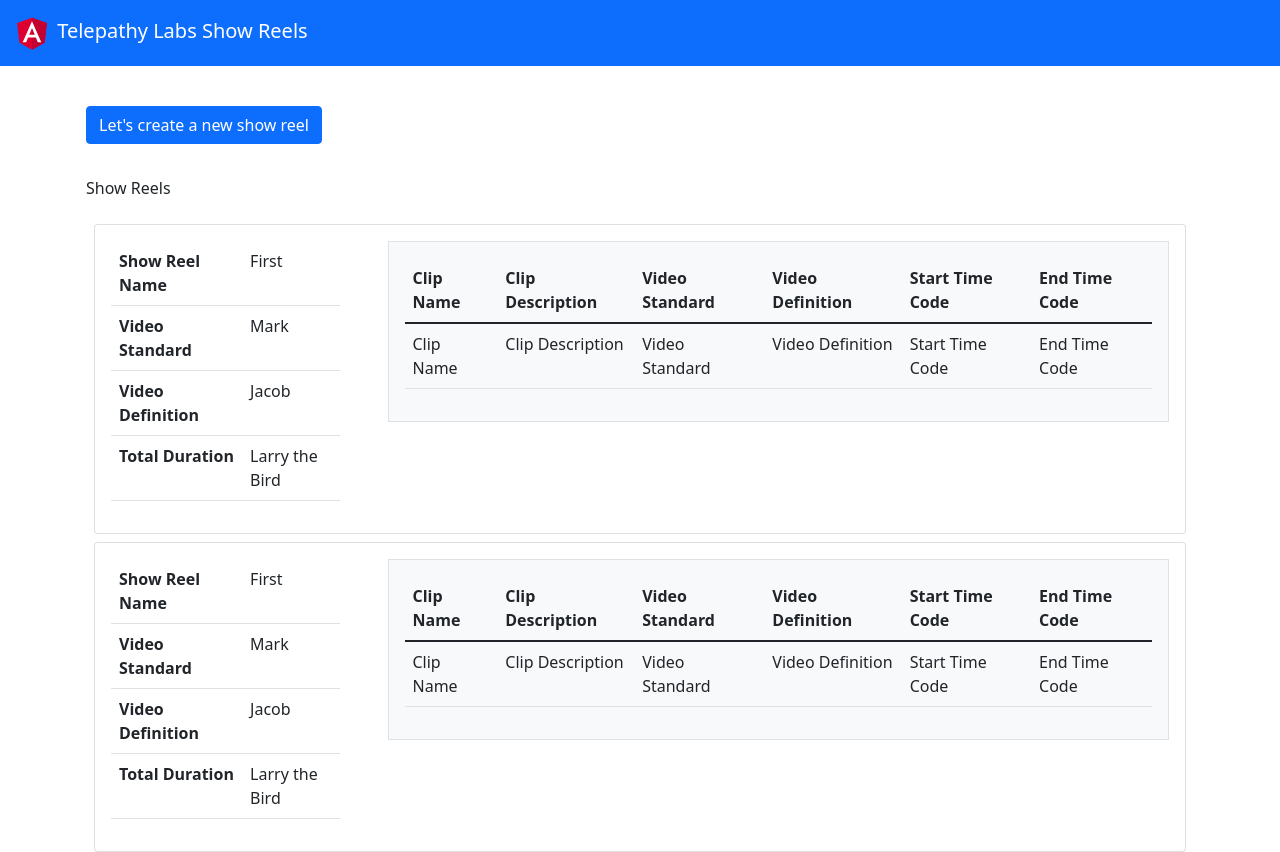
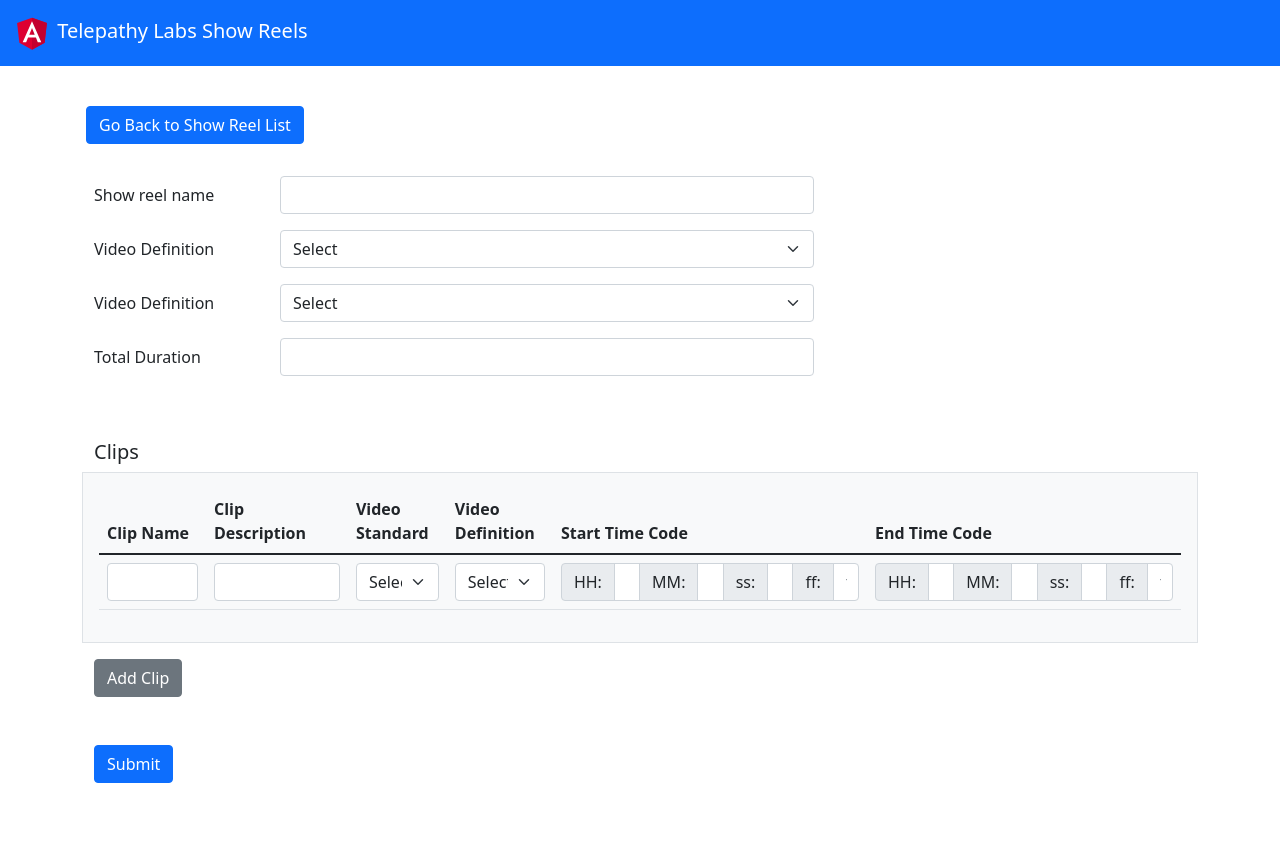
Before and after one commit to nisal-wickramage/telepathylabs-show-reels, an Angular app in the folder src/TelepathyLabs.ShowReels.Web/: page /new-show-reel in a window 1280 px wide. Before the commit this address led to /. After the commit the page ends 800 px from the top, so only its background shows below. Built offline with nearby package versions, Linux system fonts and the light colour scheme.

Commit message:
Add show reel editor

```diff
--- a/src/TelepathyLabs.ShowReels.Web/src/app/app-routing.module.ts
+++ b/src/TelepathyLabs.ShowReels.Web/src/app/app-routing.module.ts
@@ -1,7 +1,12 @@
 import { NgModule } from '@angular/core';
 import { RouterModule, Routes } from '@angular/router';
+import { ShowReelEditorComponent } from './show-reel-editor/show-reel-editor.component';
+import { ShowReelListComponent } from './show-reel-list/show-reel-list.component';
 
-const routes: Routes = [];
+const routes: Routes = [
+  { path: 'new-show-reel', component: ShowReelEditorComponent},
+  { path: '**', component: ShowReelListComponent}
+];
 
 @NgModule({
   imports: [RouterModule.forRoot(routes)],
--- a/src/TelepathyLabs.ShowReels.Web/src/app/app.component.html
+++ b/src/TelepathyLabs.ShowReels.Web/src/app/app.component.html
@@ -11,5 +11,4 @@
 </nav>
 <br>
 
-<app-show-reel-list></app-show-reel-list>
 <router-outlet></router-outlet>
--- a/src/TelepathyLabs.ShowReels.Web/src/app/app.module.ts
+++ b/src/TelepathyLabs.ShowReels.Web/src/app/app.module.ts
@@ -5,12 +5,14 @@ import { AppRoutingModule } from './app-routing.module';
 import { AppComponent } from './app.component';
 import { ShowReelListComponent } from './show-reel-list/show-reel-list.component';
 import { ShowReelInformationComponent } from './show-reel-information/show-reel-information.component';
+import { ShowReelEditorComponent } from './show-reel-editor/show-reel-editor.component';
 
 @NgModule({
   declarations: [
     AppComponent,
     ShowReelListComponent,
-    ShowReelInformationComponent
+    ShowReelInformationComponent,
+    ShowReelEditorComponent
   ],
   imports: [
     BrowserModule,
--- /dev/null
+++ b/src/TelepathyLabs.ShowReels.Web/src/app/show-reel-editor/show-reel-editor.component.html
@@ -0,0 +1,122 @@
+<div class="container px-4">
+    <div class="light row gx-5">
+        <div class="col p-3">
+            <a type="button" class="btn btn-primary" routerLink="/list" routerLinkActive="active"
+                ariaCurrentWhenActive="page">
+                Go Back to Show Reel List
+            </a>
+        </div>
+    </div>
+
+    <form>
+        <div class="row mt-3">
+            <label class="col-2 col-form-label">Show reel name</label>
+            <div class="col-6">
+                <input type="text" class="form-control">
+            </div>
+        </div>
+        <div class="row mt-3">
+            <label class="col-2 col-form-label">Video Definition</label>
+            <div class="col-6">
+                <select class="form-select" aria-label="Video Standard">
+                    <option selected>Select</option>
+                    <option value="1">PAL</option>
+                    <option value="2">NTSC</option>
+                </select>
+            </div>
+        </div>
+
+        <div class="row mt-3">
+            <label class="col-2 col-form-label">Video Definition</label>
+            <div class="col-6">
+                <select class="form-select" aria-label="Video Definition">
+                    <option selected>Select</option>
+                    <option value="1">SD</option>
+                    <option value="2">HD</option>
+                </select>
+            </div>
+        </div>
+
+        <div class="row mt-3">
+            <label class="col-2 col-form-label">Total Duration</label>
+            <div class="col-6">
+                <input type="text" class="form-control">
+            </div>
+        </div>
+
+        <br><br>
+        <div class="row mt-3">
+            <div class="col-3">
+                <h5>Clips</h5>
+            </div>
+        </div>
+
+        <div class="row p-3 border bg-light">
+            <table class="table">
+                <thead>
+                    <tr>
+                        <th>Clip Name</th>
+                        <th>Clip Description</th>
+                        <th>Video Standard</th>
+                        <th>Video Definition</th>
+                        <th>Start Time Code</th>
+                        <th>End Time Code</th>
+                    </tr>
+                </thead>
+                <tbody>
+                    <tr>
+                        <td> <input type="text" class="form-control"></td>
+                        <td> <input type="text" class="form-control"></td>
+                        <td>
+                            <select class="form-select" aria-label="Video Standard">
+                                <option selected>Select</option>
+                                <option value="1">PAL</option>
+                                <option value="2">NTSC</option>
+                            </select>
+                        </td>
+                        <td>
+                            <select class="form-select" aria-label="Video Definition">
+                                <option selected>Select</option>
+                                <option value="1">SD</option>
+                                <option value="2">HD</option>
+                            </select>
+                        </td>
+                        <td>
+                            <div class="input-group">
+                                <span class="input-group-text">HH:</span>
+                                <input type="text" class="form-control" placeholder="HH" aria-label="Hours">
+                                <span class="input-group-text">MM:</span>
+                                <input type="text" class="form-control" placeholder="MM" aria-label="Minutes">
+                                <span class="input-group-text">ss:</span>
+                                <input type="text" class="form-control" placeholder="ss" aria-label="Seconds">
+                                <span class="input-group-text">ff:</span>
+                                <input type="text" class="form-control" placeholder="ff" aria-label="Frames">
+                            </div>
+                        </td>
+                        <td>
+                            <div class="input-group">
+                                <span class="input-group-text">HH:</span>
+                                <input type="text" class="form-control" placeholder="HH" aria-label="Hours">
+                                <span class="input-group-text">MM:</span>
+                                <input type="text" class="form-control" placeholder="MM" aria-label="Minutes">
+                                <span class="input-group-text">ss:</span>
+                                <input type="text" class="form-control" placeholder="ss" aria-label="Seconds">
+                                <span class="input-group-text">ff:</span>
+                                <input type="text" class="form-control" placeholder="ff" aria-label="Frames">
+                            </div>
+                        </td>
+                    </tr>
+                </tbody>
+            </table>
+        </div>
+
+        <div class="row mt-3">
+            <div class="col-2">
+                <button type="button" class="btn btn-secondary">Add Clip</button>
+            </div>
+        </div>
+
+        <button type="submit" class="btn btn-primary mt-5">Submit</button>
+    </form>
+
+</div>
--- /dev/null
+++ b/src/TelepathyLabs.ShowReels.Web/src/app/show-reel-editor/show-reel-editor.component.ts
@@ -0,0 +1,15 @@
+import { Component, OnInit } from '@angular/core';
+
+@Component({
+  selector: 'app-show-reel-editor',
+  templateUrl: './show-reel-editor.component.html',
+  styleUrls: ['./show-reel-editor.component.css']
+})
+export class ShowReelEditorComponent implements OnInit {
+
+  constructor() { }
+
+  ngOnInit(): void {
+  }
+
+}
--- a/src/TelepathyLabs.ShowReels.Web/src/app/show-reel-list/show-reel-list.component.html
+++ b/src/TelepathyLabs.ShowReels.Web/src/app/show-reel-list/show-reel-list.component.html
@@ -1,7 +1,10 @@
 <div class="container px-4">
     <div class="light row gx-5">
       <div class="col p-3">
-        <a type="button" class="btn btn-primary">Let's create a new show reel</a>
+        <a type="button" class="btn btn-primary"  routerLink="/new-show-reel"
+        routerLinkActive="active" ariaCurrentWhenActive="page">
+            Let's create a new show reel
+        </a>
       </div>
     </div>
     <div class="row gx-5">
@@ -14,4 +17,4 @@
 
     <app-show-reel-information></app-show-reel-information>
 
-  </div>
+</div>
```
Also changed, not shown: src/TelepathyLabs.ShowReels.Web/src/app/show-reel-editor/show-reel-editor.component.css (added), 2 other files (tests, documents, lock files or other folders).
